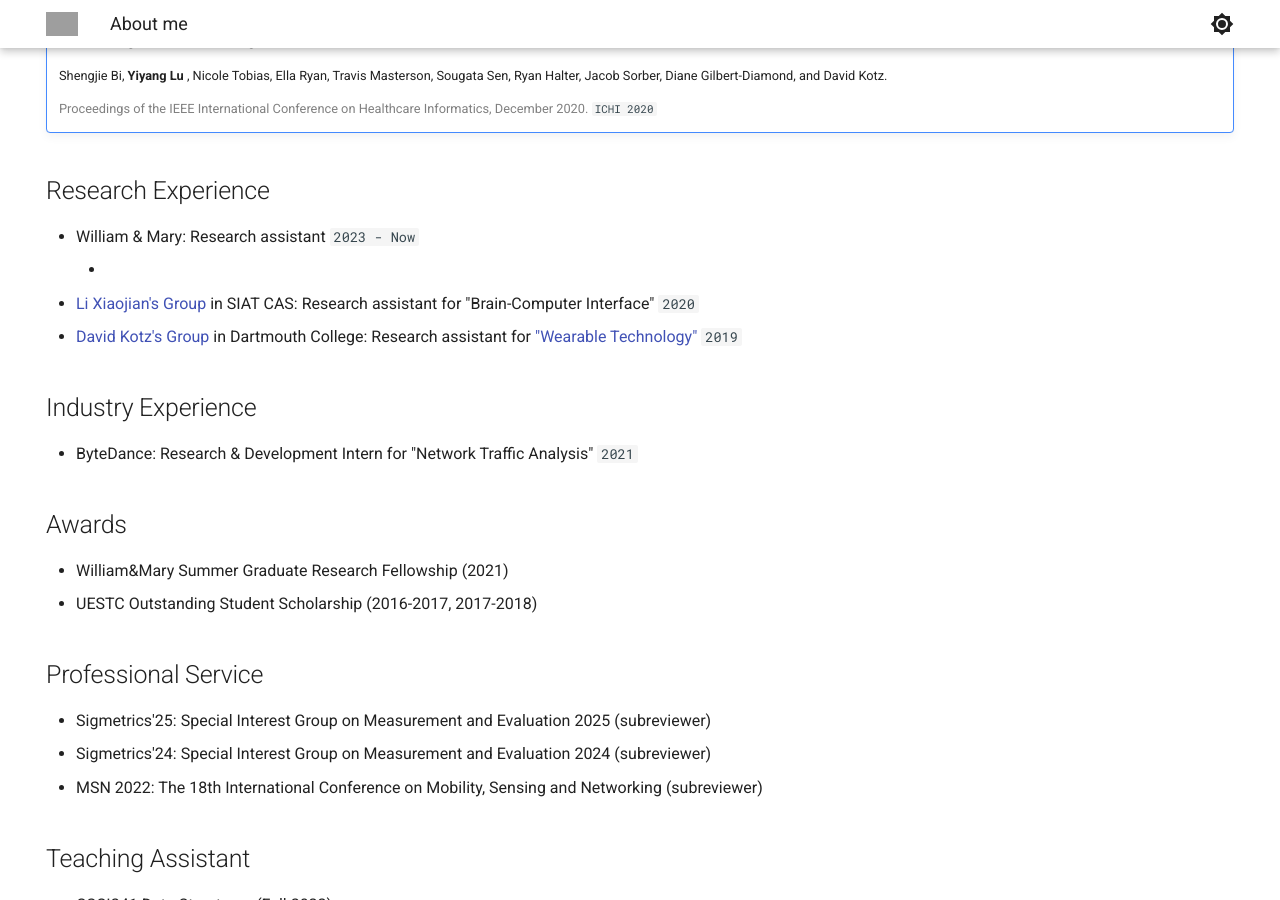
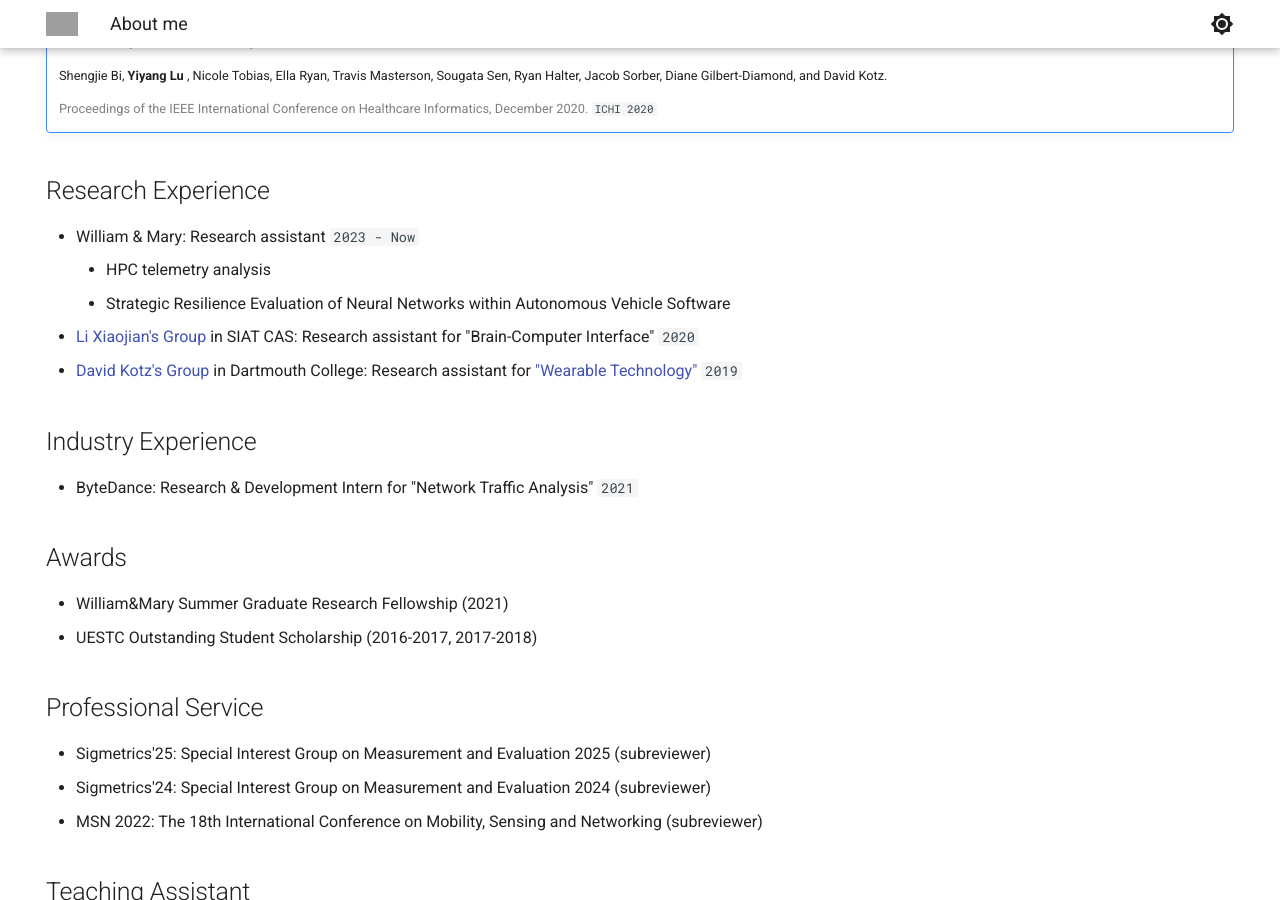
Before and after one commit to YiyangLu/yiyanglu.github.io, an MkDocs documentation site: the page built from docs/index.md, in a window 1280 px wide and 900 px high, scrolled down 1045 px. Built offline with MkDocs 1.6.1 and Material for MkDocs 9.7.7, drawn with Linux system fonts in a browser that asks for light colours; grey boxes are pictures that could not be loaded.

Commit message:
Update project.md: Add research experience details

```diff
--- a/docs/index.md
+++ b/docs/index.md
@@ -64,7 +64,8 @@ hide:
 ## Research Experience
 
 - William & Mary: Research assistant  `2023 - Now`
-    -
+    - HPC telemetry analysis
+    - Strategic Resilience Evaluation of Neural Networks within Autonomous Vehicle Software
 - [Li Xiaojian's Group](http://bcbdi.siat.ac.cn/index.php/member/showMember/nid/13.shtml) in SIAT CAS: Research assistant for "Brain-Computer Interface" `2020`
 - [David Kotz's Group](https://www.cs.dartmouth.edu/~dfk/) in Dartmouth College: Research assistant for ["Wearable Technology"](https://auracle-project.org/) `2019`
 
```
